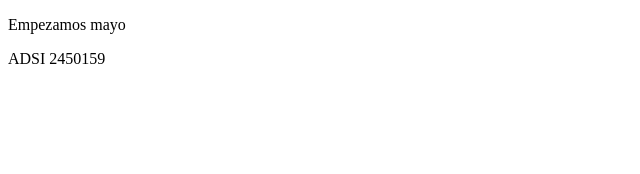
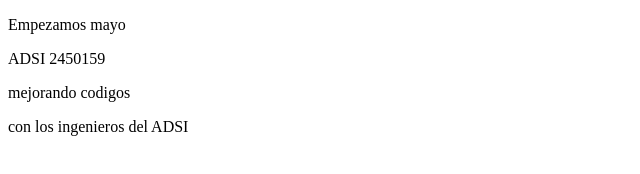
Before and after one commit to Ericklosada/almacenADSI, a plain HTML site: page index.html in a window 1280 px wide. Shown: the whole page, without its empty margins (0-640 px from the left). Drawn offline with Linux system fonts and the light colour scheme.

Commit message:
Update index.html
actualizando codigo

```diff
--- a/index.html
+++ b/index.html
@@ -9,5 +9,7 @@
 <body>
     <p>Empezamos mayo</p>
     <p>ADSI 2450159</p>
+    <p>mejorando codigos</p>
+    <p>con los ingenieros del ADSI</p>
 </body>
 </html>
```
